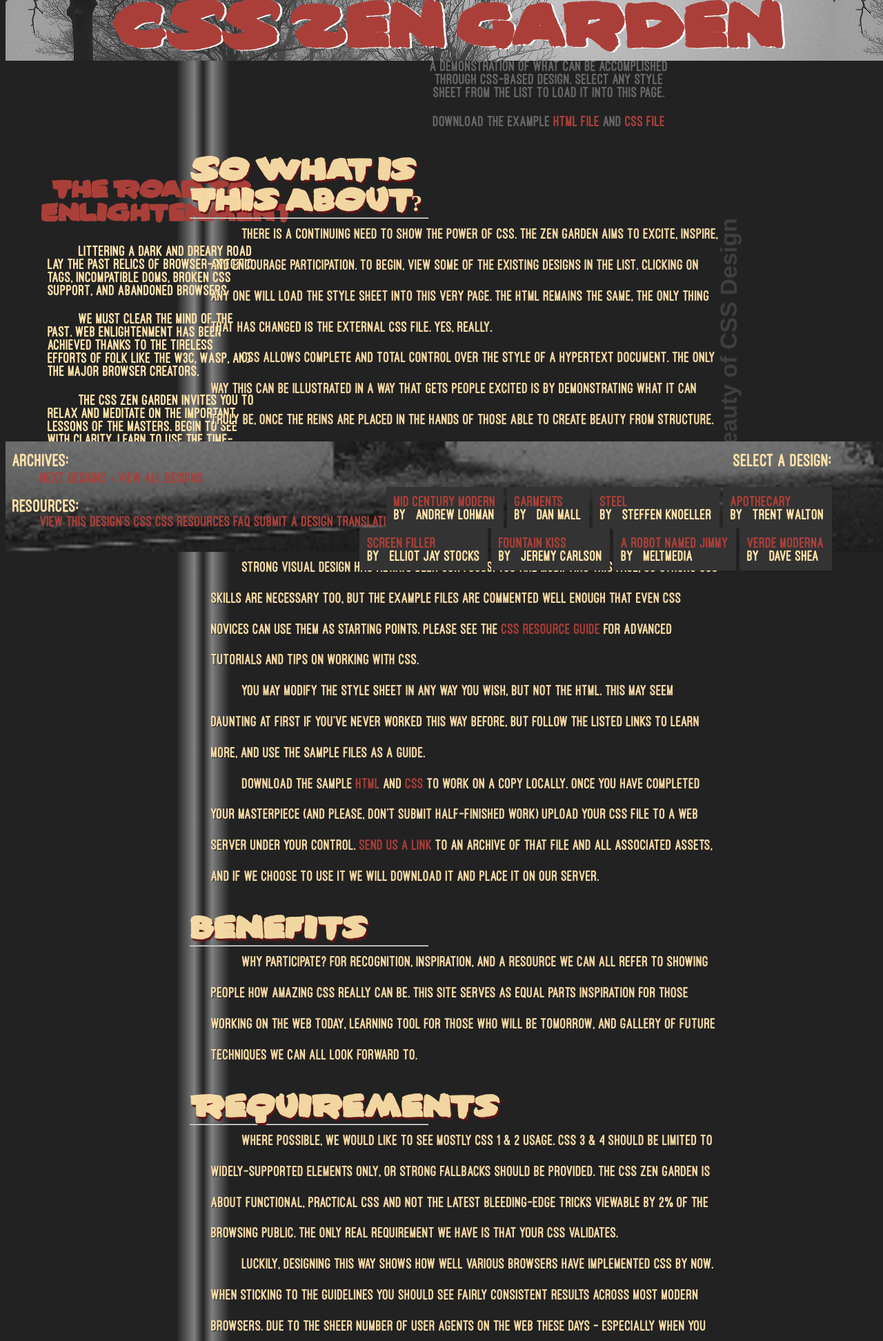
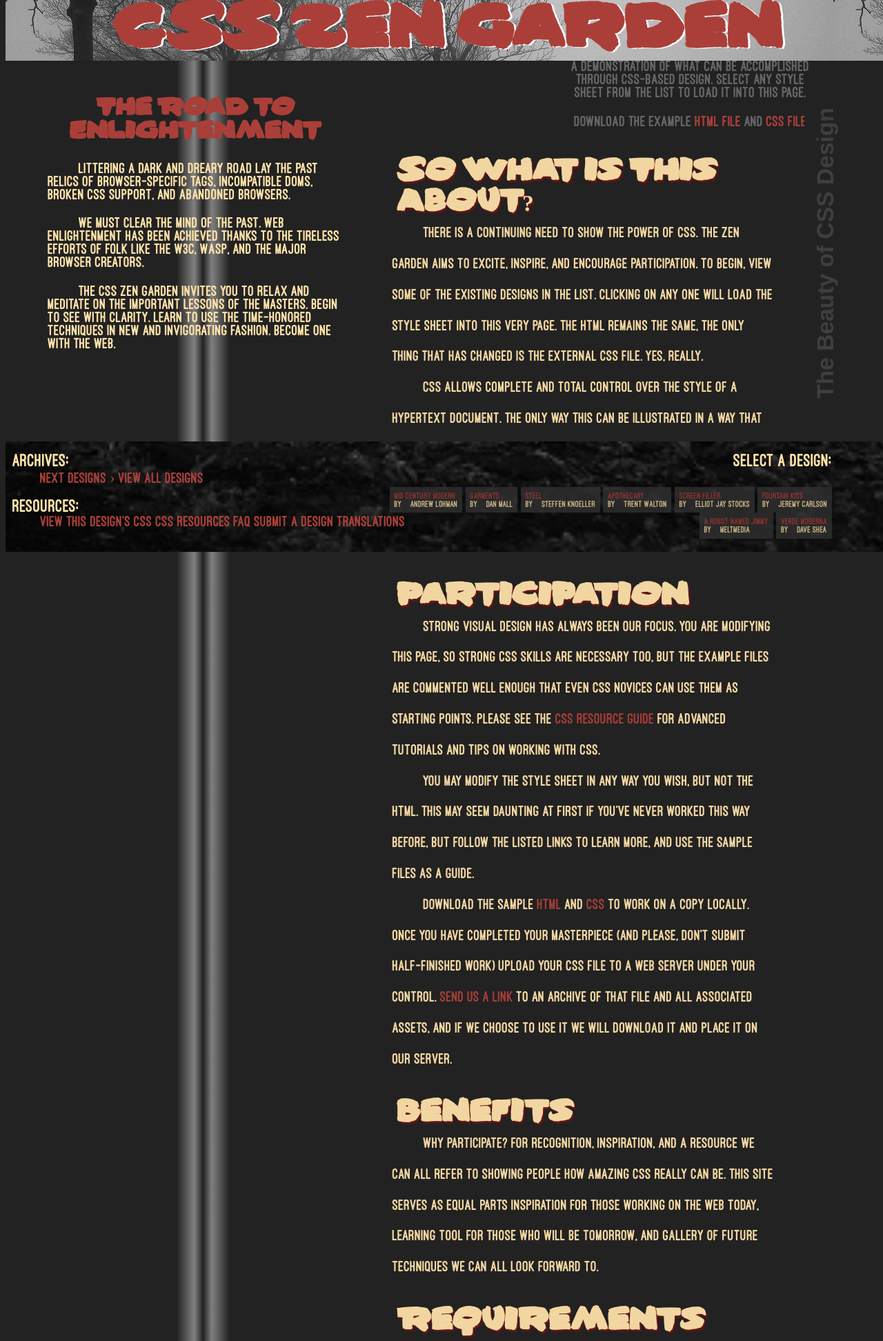
Before and after one commit to jonjamison3/schooling, a PHP site: page / in a window 1280 px wide. Shown: the top 1944 px of the page at 69% size. Run offline with PHP 8.4, Linux system fonts and the light colour scheme.

Commit message:
adding changes from class

```diff
--- a/webDev2/midterm/styles/styles.css
+++ b/webDev2/midterm/styles/styles.css
@@ -31,16 +31,21 @@ h2{
 	font-family: Helvetica;
 	opacity: .3;
 	position: fixed;
-	right:1%;
-	top: 60%;
+	top: 40%;
+	right:-10%;
 	animation-name:rotate;
 	animation-duration:2s;
 	transform: rotate(-90deg);
-	margin-left: -10vw;
+	margin-left: -12vw;
 }
 a{
 	color:#AA3F39;
 	text-decoration: none;
+}
+a:hover{
+	transform:scale(1.1);
+	animation:enlarge;
+	animation-duration:.5s;
 }
 ul{
 	list-style-type: none;
@@ -52,6 +57,7 @@ aside{
 	background-repeat:no-repeat;
 	width: 100%;
 	background-color: #222;
+	background-position: right;
 	bottom: 0;
 	height: 20%;
 	text-align: left;
@@ -62,25 +68,28 @@ footer{
 .main{
 	padding: 1.5em;
 	padding-right: 2em;
-	margin-left: auto;
 	margin-bottom: 25%;
-	left:60%;
+	left: 40%;
 	top: 100%;
-	right: 15%;
+	width: 45%;
 	position: absolute;
 	box-shadow:4px 0px #222;
 	float: right;
-	width: 60%;
 	opacity: .94;
+	animation-name:raise;
+	animation-duration:2s;
 }
 .main h3{
-	color:#6;
 	margin-bottom: 0px;
+	margin-left: 5%;
 	font-family: sinCity;
 	font-size: 1.5em;
-	border-bottom: 2px groove;
-	width: 45%;
+	width: 100%;
 	text-shadow: 2px 3px #671416;
+	text-align: left;
+}
+.main div:nth-of-type(even){
+	background-color: #222;
 }
 .main p{
 	margin:auto;
@@ -94,12 +103,12 @@ footer{
 	position: fixed;
 	padding: 1.5em;
 	animation-name:inFade;
-	animation-duration:2s;
+	animation-duration:8s;
 	margin-bottom: 0;
 	max-width: 720px;
-	top: 25%;
+	top: 10%;
 	left:2%;
-	width: 25%;
+	width: 35%;
 }
 .preamble h3{
 	font-family: sinCity;
@@ -115,6 +124,7 @@ footer{
 	min-width: 360px;
 	float: right;
 	padding:2.5em;
+	margin-right: -20%;
 	text-align: center;
 	width: 25%;
 }
@@ -142,21 +152,27 @@ footer{
 	text-align: right;
 	right:5%;
 	width: 60%;
+	animation:slideFromLeft;
+	animation-duration:.5s;
 }
 
-.design-selection nav{
-}
 .design-selection li {
 	display: inline-block;
 	background-color: #333;
 	padding:.5em;
 	text-align: left;
 	box-shadow: 10px #fff;
+	font-size: .6em;
+	opacity: .75;
 }
 
 .design-selection li:hover{
 	background-color: gray;
 	margin-top: -1vh;
+	transform:scale(1.1);
+	animation:enlarge;
+	animation-duration:.5s;
+	opacity: 1;
 }
 .design-selection li a:first-of-type{
 	display: block;
```
Also changed, not shown: webDev2/midterm/styles/animations.css (+27 -3 lines).
